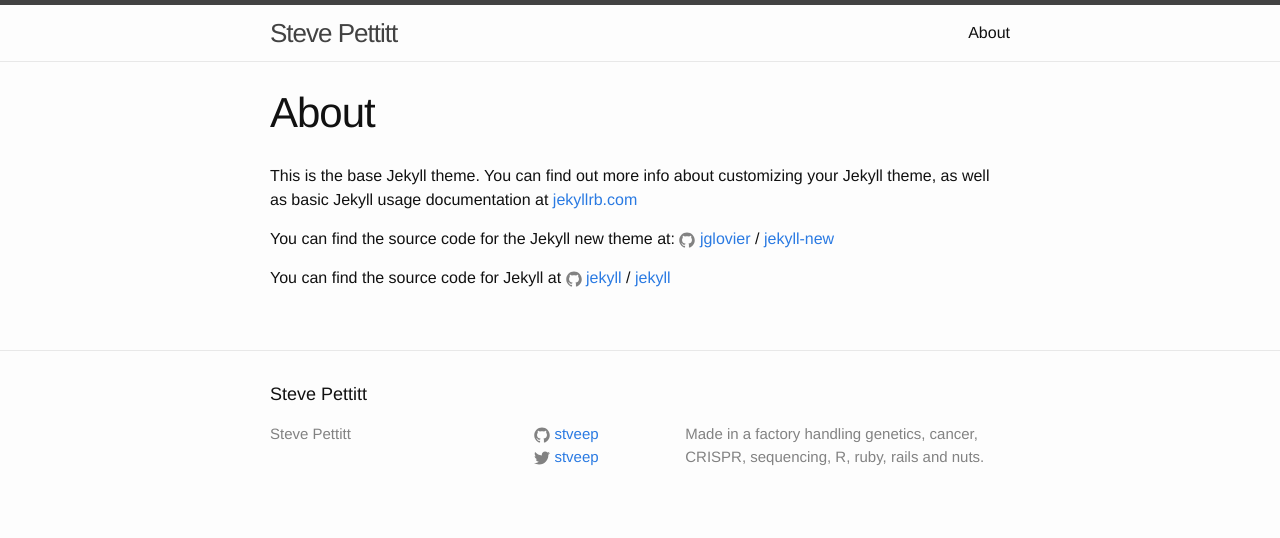
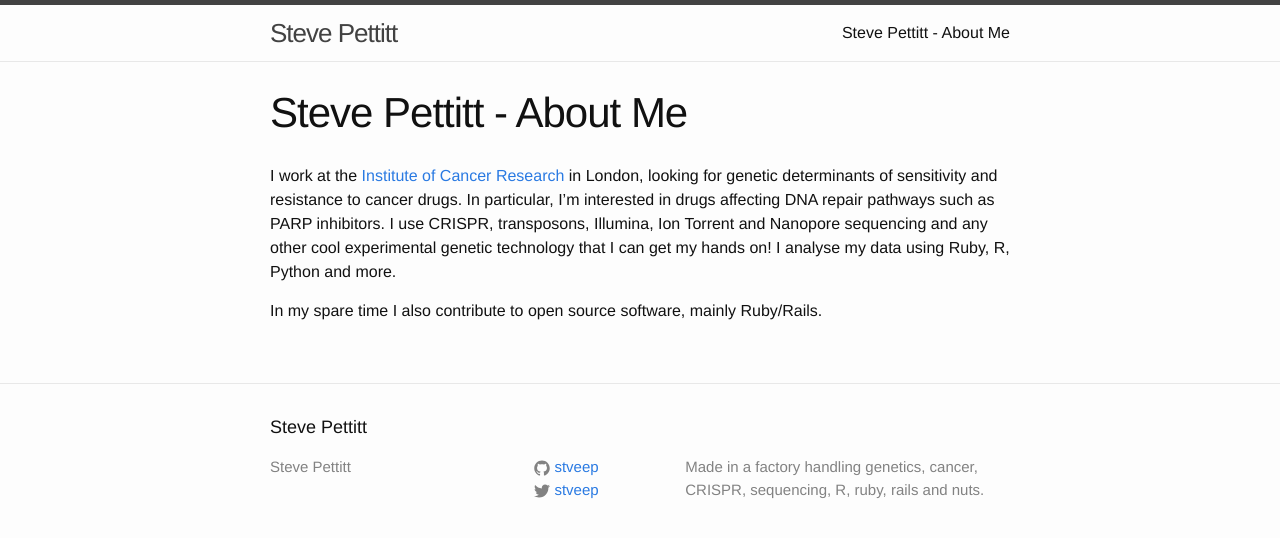
Before and after one commit to stveep/stveep.github.io, a Jekyll site: the page built from about.md, in a window 1280 px wide. Shown: the top 538 px of the page. Built offline with Jekyll 4.4.1, drawn with Linux system fonts in a browser that asks for light colours.

Commit message:
About section

```diff
--- a/about.md
+++ b/about.md
@@ -1,15 +1,9 @@
 ---
 layout: page
-title: About
+title: Steve Pettitt - About Me
 permalink: /about/
 ---
 
-This is the base Jekyll theme. You can find out more info about customizing your Jekyll theme, as well as basic Jekyll usage documentation at [jekyllrb.com](http://jekyllrb.com/)
+I work at the [Institute of Cancer Research](http://www.icr.ac.uk/our-research/researchers-and-teams/dr-stephen-pettitt) in London, looking for genetic determinants of sensitivity and resistance to cancer drugs. In particular, I'm interested in drugs affecting DNA repair pathways such as PARP inhibitors. I use CRISPR, transposons, Illumina, Ion Torrent and Nanopore sequencing and any other cool experimental genetic technology that I can get my hands on! I analyse my data using Ruby, R, Python and more.
 
-You can find the source code for the Jekyll new theme at:
-{% include icon-github.html username="jglovier" %} /
-[jekyll-new](https://github.com/jglovier/jekyll-new)
-
-You can find the source code for Jekyll at
-{% include icon-github.html username="jekyll" %} /
-[jekyll](https://github.com/jekyll/jekyll)
+In my spare time I also contribute to open source software, mainly Ruby/Rails.
```
